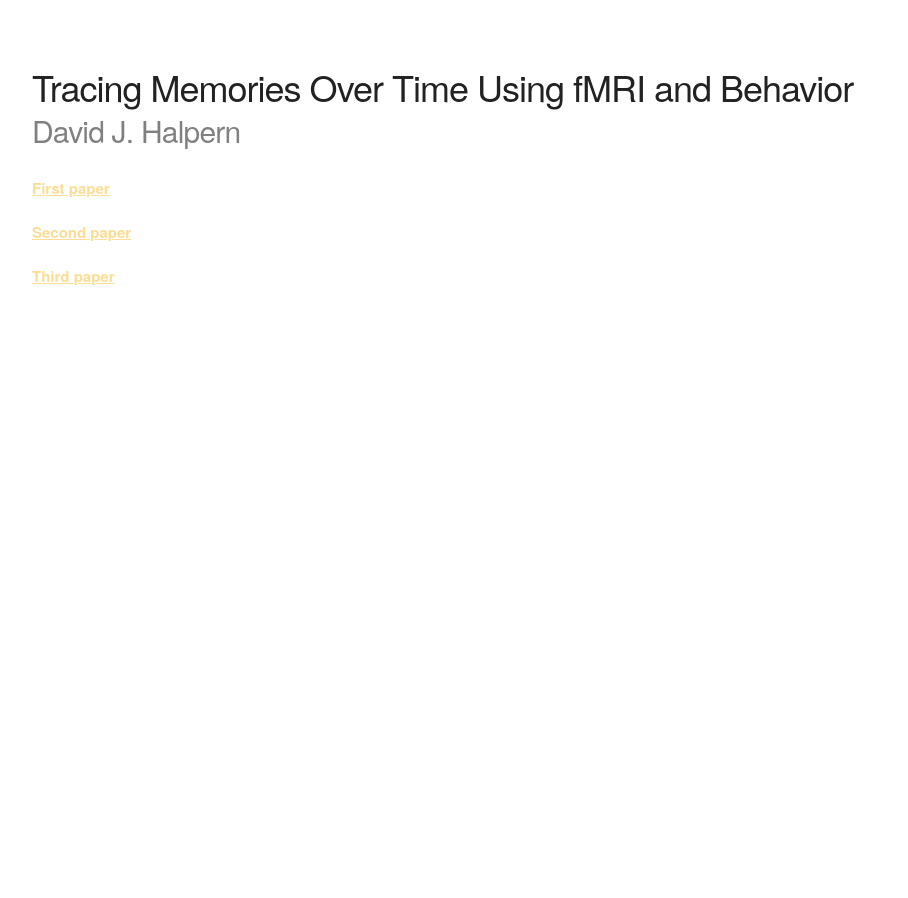
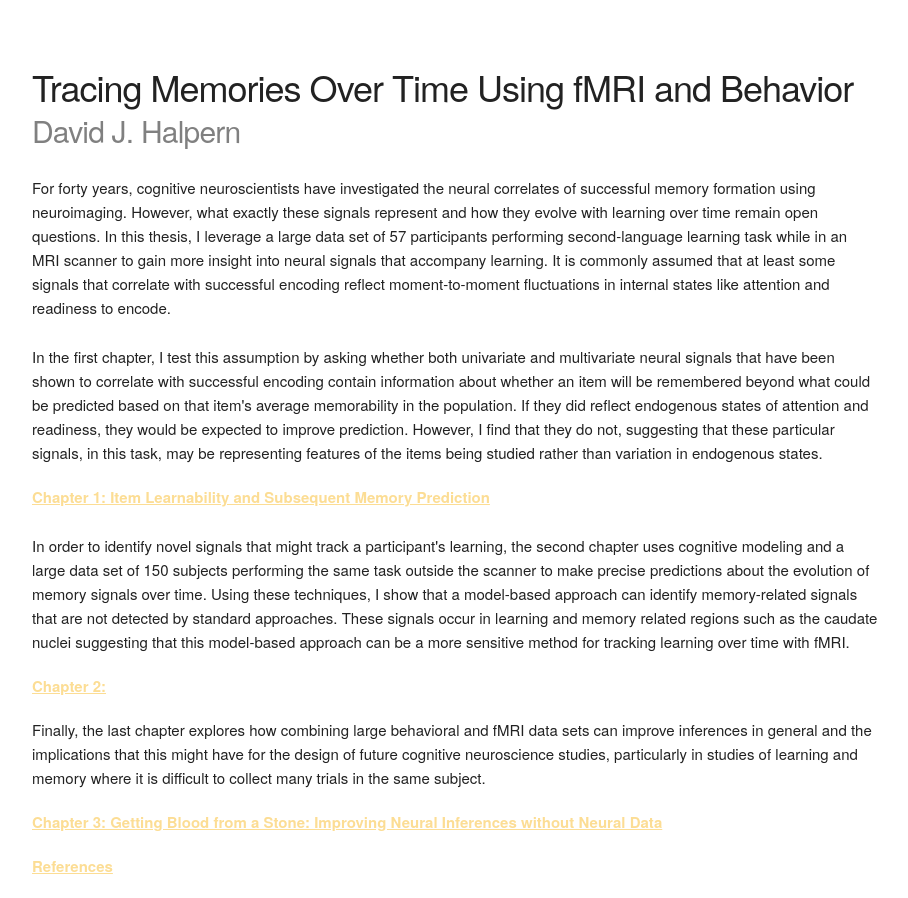
Before and after one commit to dhalpern/dhalpern.github.io, a plain HTML site: page dissertation.html in a window 1280 px wide. Shown: the whole page, without its empty margins (96-1004 px from the left). Before the commit the page ends 800 px from the top, so only its background shows below. Drawn offline with Linux system fonts and the light colour scheme; some icons are missing.

Commit message:
add chapter 1/refs

```diff
--- a/dissertation.html
+++ b/dissertation.html
@@ -28,11 +28,17 @@
         <h3 style="margin-bottom: 0px;">Tracing Memories Over Time Using fMRI and Behavior</h3>
         <h4 style="color:grey;margin-bottom: 5px;">David J. Halpern</h4>
       <p></p>
-       <h6> <a style="font-weight:bold" href="/papers/Thesis.pdf"> First paper </a> </h6>
-       <h6> <a style="font-weight:bold" href="/papers/Thesis.pdf"> Second paper </a> </h6>
-       <h6> <a style="font-weight:bold" href="/papers/Thesis.pdf"> Third paper </a> </h6>
+      <h6>For forty years, cognitive neuroscientists have investigated the neural correlates of successful memory formation using neuroimaging. However, what exactly these signals represent and how they evolve with learning over time remain open questions. In this thesis, I leverage a large data set of 57 participants performing second-language learning task while in an MRI scanner to gain more insight into neural signals that accompany learning. It is commonly assumed that at least some signals that correlate with successful encoding  reflect moment-to-moment fluctuations in internal states like attention and readiness to encode. </h6>
+        <p></p>
+      <h6>In the first chapter, I test this assumption by asking whether both univariate and multivariate neural signals that have been shown to correlate with successful encoding contain information about whether an item will be remembered beyond what could be predicted based on that item's average memorability in the population. If they did reflect endogenous states of attention and readiness, they would be expected to improve prediction. However, I find that they do not, suggesting that these particular signals, in this task, may be representing features of the items being studied rather than variation in endogenous states.</h6>
+       <h6> <a style="font-weight:bold" href="/papers/chapter1.pdf"> Chapter 1: Item Learnability and Subsequent Memory Prediction </a> </h6>
+       <p></p>
+       <h6>In order to identify novel signals that might track a participant's learning, the second chapter uses cognitive modeling and a large data set of 150 subjects performing the same task outside the scanner to make precise predictions about the evolution of memory signals over time. Using these techniques, I show that a model-based approach can identify memory-related signals that are not detected by standard approaches. These signals occur in learning and memory related regions such as the caudate nuclei suggesting that this model-based approach can be a more sensitive method for tracking learning over time with fMRI. </h6>
+       <h6> <a style="font-weight:bold" href="/papers/chapter2.pdf"> Chapter 2: </a> </h6>
+       <h6>Finally, the last chapter explores how combining large behavioral and fMRI data sets can improve inferences in general and the implications that this might have for the design of future cognitive neuroscience studies, particularly in studies of learning and memory where it is difficult to collect many trials in the same subject. </h6>
+       <h6> <a style="font-weight:bold" href="/papers/chapter3.pdf"> Chapter 3: Getting Blood from a Stone: Improving Neural Inferences without Neural Data </a> </h6>
 
-
+        <h6> <a style="font-weight:bold" href="/papers/references.pdf"> References </a> </h6>
     </div>
 </div>
 
```
Also changed, not shown: 2 other files.
